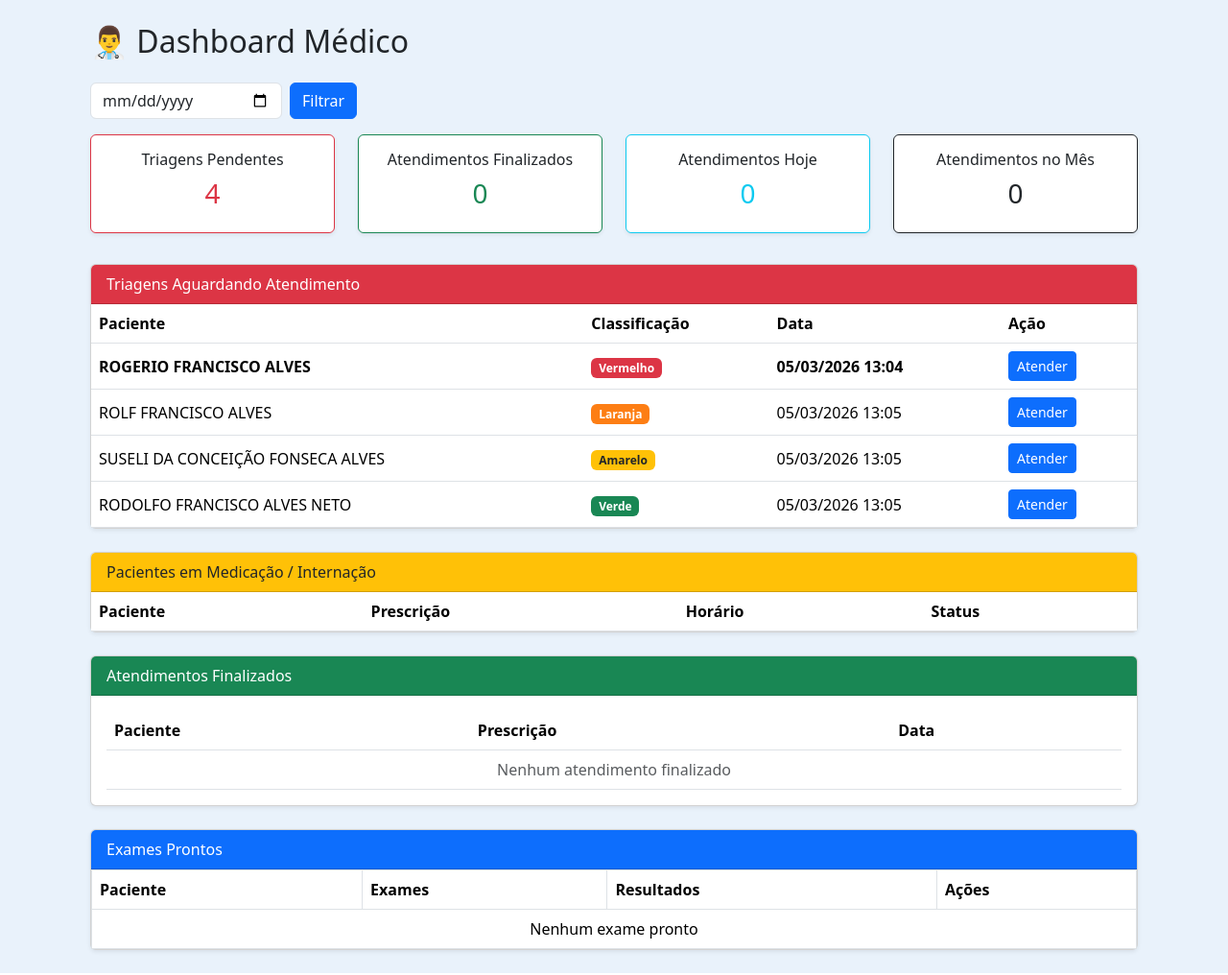
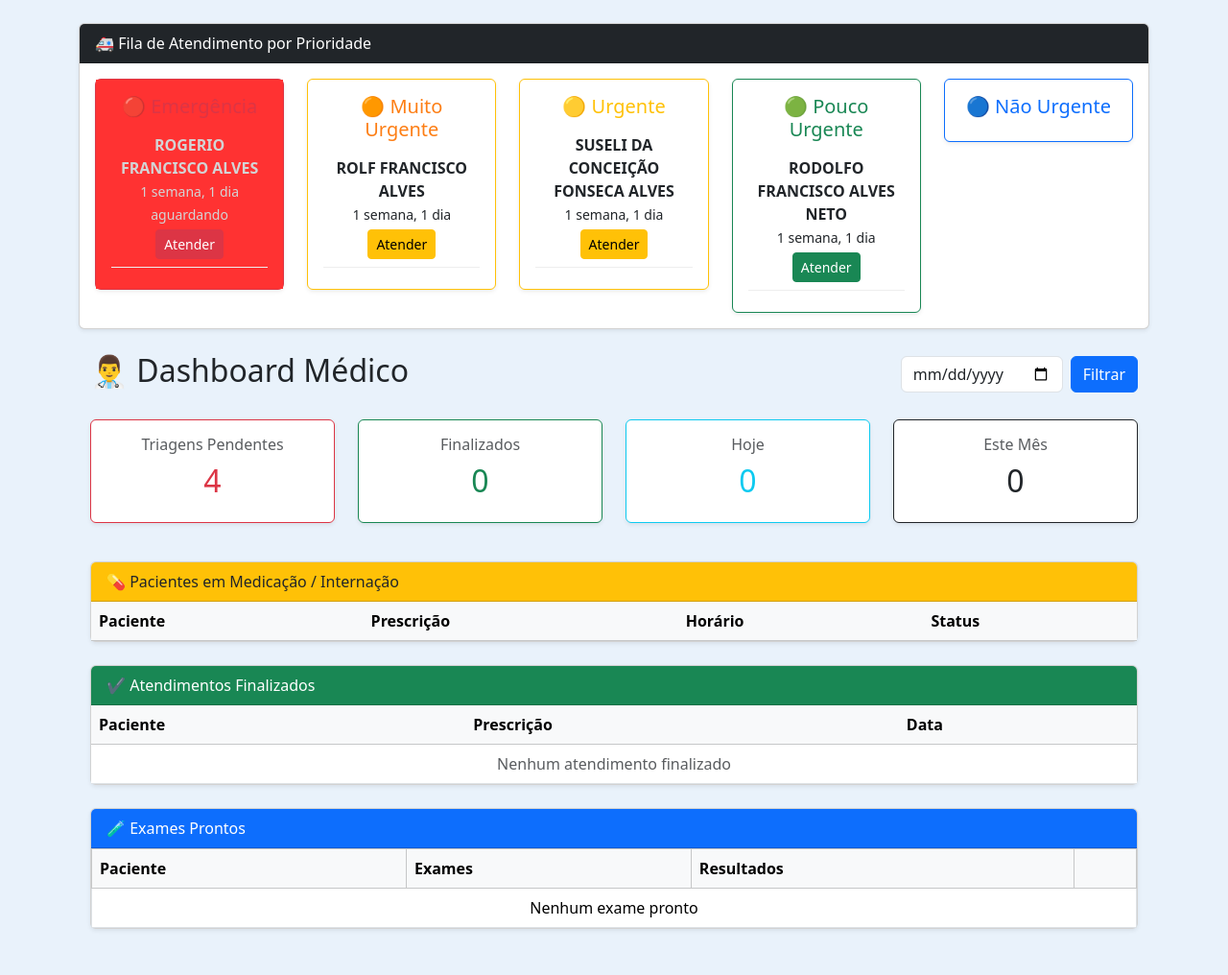
Before and after one commit to rfalves-wq/saude, a Django app: page /medico/dashboard/ in a window 1280 px wide. Shown: the part 56-1072 px from the top of the page at 96% size. Run offline with Django 5.2, Linux system fonts and the light colour scheme; a user stored in the database is signed in; data comes from the database, SQL or seed files in the repository; both versions use the stored data as it was after the commit; lists and menus that the app fills with data are empty; some libraries are stand-ins or nearby versions.

Commit message:
laboratorio_autalizado

```diff
--- a/medico/templates/medico/dashboard.html
+++ b/medico/templates/medico/dashboard.html
@@ -4,106 +4,312 @@
 {% block title %}Dashboard Médico{% endblock %}
 
 {% block content %}
-<div class="container mt-4">
-    <h2 class="mb-4">👨‍⚕️ Dashboard Médico</h2>
 
-    <!-- FILTRO DE DATA -->
-    <form method="get" class="mb-3 d-flex align-items-center gap-2">
-        <input type="date" name="data_atendimento" value="{{ data_filtro }}" class="form-control" style="max-width: 200px;">
-        <button type="submit" class="btn btn-primary">Filtrar</button>
-    </form>
 
-    <!-- CARDS DE TOTAIS -->
-    <div class="row mb-4">
-        <div class="col-md-3 mb-2">
-            <div class="card shadow-sm border-danger text-center">
+<!-- PAINEL DE PRIORIDADE -->
+<div class="card shadow-sm mb-4">
+<div class="card-header bg-dark text-white">
+🚑 Fila de Atendimento por Prioridade
+</div>
+
 <div class="card-body">
-                    <h6>Triagens Pendentes</h6>
-                    <h3 class="text-danger">{{ total_pendentes }}</h3>
+
+<div class="row text-center">
+
+<!-- VERMELHO -->
+<div class="col-md">
+<div class="card border-danger shadow-sm">
+<div class="card-body prioridade-vermelho">
+
+<h5 class="text-danger">🔴 Emergência</h5>
+
+{% for t in triagens %}
+{% if t.classificacao_risco == "Vermelho" %}
+
+<div class="fila-paciente">
+<strong>{{ t.paciente.nome }}</strong><br>
+<small>{{ t.data_triagem|timesince }} aguardando</small><br>
+
+<a href="{% url 'iniciar_atendimento' t.id %}"
+class="btn btn-sm btn-danger mt-1">
+Atender
+</a>
+
 </div>
-            </div>
-        </div>
-        <div class="col-md-3 mb-2">
-            <div class="card shadow-sm border-success text-center">
-                <div class="card-body">
-                    <h6>Atendimentos Finalizados</h6>
-                    <h3 class="text-success">{{ total_atendidos }}</h3>
-                </div>
-            </div>
-        </div>
-        <div class="col-md-3 mb-2">
-            <div class="card shadow-sm border-info text-center">
-                <div class="card-body">
-                    <h6>Atendimentos Hoje</h6>
-                    <h3 class="text-info">{{ total_dia }}</h3>
-                </div>
-            </div>
-        </div>
-        <div class="col-md-3 mb-2">
-            <div class="card shadow-sm border-dark text-center">
-                <div class="card-body">
-                    <h6>Atendimentos no Mês</h6>
-                    <h3 class="text-dark">{{ total_mes }}</h3>
-                </div>
+
+{% endif %}
+{% endfor %}
+
 </div>
 </div>
 </div>
 
-    <!-- TRIAGENS PENDENTES -->
+
+<!-- LARANJA -->
+<div class="col-md">
+<div class="card border-warning shadow-sm">
+<div class="card-body">
+
+<h5 style="color:#fd7e14">🟠 Muito Urgente</h5>
+
+{% for t in triagens %}
+{% if t.classificacao_risco == "Laranja" %}
+
+<div class="fila-paciente">
+<strong>{{ t.paciente.nome }}</strong><br>
+<small>{{ t.data_triagem|timesince }}</small><br>
+
+<a href="{% url 'iniciar_atendimento' t.id %}"
+class="btn btn-sm btn-warning mt-1">
+Atender
+</a>
+
+</div>
+
+{% endif %}
+{% endfor %}
+
+</div>
+</div>
+</div>
+
+
+<!-- AMARELO -->
+<div class="col-md">
+<div class="card border-warning shadow-sm">
+<div class="card-body">
+
+<h5 class="text-warning">🟡 Urgente</h5>
+
+{% for t in triagens %}
+{% if t.classificacao_risco == "Amarelo" %}
+
+<div class="fila-paciente">
+<strong>{{ t.paciente.nome }}</strong><br>
+<small>{{ t.data_triagem|timesince }}</small><br>
+
+<a href="{% url 'iniciar_atendimento' t.id %}"
+class="btn btn-sm btn-warning mt-1">
+Atender
+</a>
+
+</div>
+
+{% endif %}
+{% endfor %}
+
+</div>
+</div>
+</div>
+
+
+<!-- VERDE -->
+<div class="col-md">
+<div class="card border-success shadow-sm">
+<div class="card-body">
+
+<h5 class="text-success">🟢 Pouco Urgente</h5>
+
+{% for t in triagens %}
+{% if t.classificacao_risco == "Verde" %}
+
+<div class="fila-paciente">
+<strong>{{ t.paciente.nome }}</strong><br>
+<small>{{ t.data_triagem|timesince }}</small><br>
+
+<a href="{% url 'iniciar_atendimento' t.id %}"
+class="btn btn-sm btn-success mt-1">
+Atender
+</a>
+
+</div>
+
+{% endif %}
+{% endfor %}
+
+</div>
+</div>
+</div>
+
+
+<!-- AZUL -->
+<div class="col-md">
+<div class="card border-primary shadow-sm">
+<div class="card-body">
+
+<h5 class="text-primary">🔵 Não Urgente</h5>
+
+{% for t in triagens %}
+{% if t.classificacao_risco == "Azul" %}
+
+<div class="fila-paciente">
+<strong>{{ t.paciente.nome }}</strong><br>
+<small>{{ t.data_triagem|timesince }}</small><br>
+
+<a href="{% url 'iniciar_atendimento' t.id %}"
+class="btn btn-sm btn-primary mt-1">
+Atender
+</a>
+
+</div>
+
+{% endif %}
+{% endfor %}
+
+</div>
+</div>
+</div>
+
+</div>
+</div>
+</div>
+
+
+
+
+
+
+<div class="container mt-4">
+
+<!-- CABEÇALHO -->
+<div class="d-flex justify-content-between align-items-center mb-4">
+    <h2>👨‍⚕️ Dashboard Médico</h2>
+
+    <form method="get" class="d-flex gap-2">
+        <input type="date" name="data_atendimento"
+               value="{{ data_filtro }}"
+               class="form-control">
+
+        <button class="btn btn-primary">
+            Filtrar
+        </button>
+    </form>
+</div>
+
+
+<!-- CARDS -->
+<div class="row mb-4">
+
+<div class="col-md-3 mb-3">
+<div class="card shadow-sm text-center border-danger">
+<div class="card-body">
+<h6 class="text-muted">Triagens Pendentes</h6>
+<h2 class="text-danger">{{ total_pendentes }}</h2>
+</div>
+</div>
+</div>
+
+<div class="col-md-3 mb-3">
+<div class="card shadow-sm text-center border-success">
+<div class="card-body">
+<h6 class="text-muted">Finalizados</h6>
+<h2 class="text-success">{{ total_atendidos }}</h2>
+</div>
+</div>
+</div>
+
+<div class="col-md-3 mb-3">
+<div class="card shadow-sm text-center border-info">
+<div class="card-body">
+<h6 class="text-muted">Hoje</h6>
+<h2 class="text-info">{{ total_dia }}</h2>
+</div>
+</div>
+</div>
+
+<div class="col-md-3 mb-3">
+<div class="card shadow-sm text-center border-dark">
+<div class="card-body">
+<h6 class="text-muted">Este Mês</h6>
+<h2>{{ total_mes }}</h2>
+</div>
+</div>
+</div>
+
+</div>
+
+<!--
+ TRIAGENS
 <div class="card shadow-sm mb-4">
 <div class="card-header bg-danger text-white">
-            Triagens Aguardando Atendimento
+🚨 Triagens aguardando atendimento
 </div>
-        <div class="card-body p-0">
-            <table class="table table-hover align-middle mb-0">
-                <thead>
+
+<div class="table-responsive">
+<table class="table table-hover mb-0">
+
+<thead class="table-light">
 <tr>
 <th>Paciente</th>
 <th>Classificação</th>
 <th>Data</th>
-                        <th>Ação</th>
+<th></th>
 </tr>
 </thead>
+
 <tbody>
+
 {% for t in triagens %}
 <tr class="{% if t.classificacao_risco == 'Vermelho' %}alerta-vermelho{% endif %}">
+
 <td>{{ t.paciente.nome }}</td>
+
 <td>
+
 {% if t.classificacao_risco == "Vermelho" %}
 <span class="badge bg-danger">Vermelho</span>
+
 {% elif t.classificacao_risco == "Laranja" %}
-                                <span class="badge" style="background-color: #fd7e14;">Laranja</span>
+<span class="badge" style="background:#fd7e14;">Laranja</span>
+
 {% elif t.classificacao_risco == "Amarelo" %}
 <span class="badge bg-warning text-dark">Amarelo</span>
+
 {% elif t.classificacao_risco == "Verde" %}
 <span class="badge bg-success">Verde</span>
+
 {% elif t.classificacao_risco == "Azul" %}
 <span class="badge bg-primary">Azul</span>
 {% endif %}
+
 </td>
+
 <td>{{ t.data_triagem|date:"d/m/Y H:i" }}</td>
+
 <td>
-                            <a href="{% url 'iniciar_atendimento' t.id %}" class="btn btn-sm btn-primary">Atender</a>
+<a href="{% url 'iniciar_atendimento' t.id %}"
+class="btn btn-sm btn-primary">
+Atender
+</a>
+</td>
+
+</tr>
+
+{% empty %}
+<tr>
+<td colspan="4" class="text-center text-muted">
+Nenhuma triagem pendente
 </td>
 </tr>
-                    {% empty %}
-                    <tr>
-                        <td colspan="4" class="text-center text-muted">Nenhuma triagem pendente</td>
-                    </tr>
 {% endfor %}
+
 </tbody>
 </table>
 </div>
 </div>
+-->
 
-    <!-- MEDICAÇÃO / INTERNAÇÃO -->
+
+<!-- MEDICAÇÃO -->
 <div class="card shadow-sm mb-4">
-        <div class="card-header bg-warning text-dark">
-            Pacientes em Medicação / Internação
+<div class="card-header bg-warning">
+💊 Pacientes em Medicação / Internação
 </div>
-        <div class="card-body p-0">
-            <table class="table table-hover align-middle mb-0">
-                <thead>
+
+<div class="table-responsive">
+<table class="table table-hover mb-0">
+
+<thead class="table-light">
 <tr>
 <th>Paciente</th>
 <th>Prescrição</th>
@@ -111,138 +317,265 @@
 <th>Status</th>
 </tr>
 </thead>
+
 <tbody>
+
 {% for a in aguardando_medicacao %}
 <tr>
 <td>{{ a.paciente.nome }}</td>
 <td>{{ a.prescricao|default:"-" }}</td>
 <td>{{ a.horario_medicacao|time:"H:i"|default:"-" }}</td>
-                        <td><span class="badge bg-warning text-dark">Aguardando técnico</span></td>
+
+<td>
+<span class="badge bg-warning text-dark">
+Aguardando técnico
+</span>
+</td>
+
 </tr>
 {% endfor %}
 
+
 {% for a in medicacao_aplicada %}
 <tr>
+
 <td>{{ a.paciente.nome }}</td>
+
 <td>{{ a.prescricao|default:"-" }}</td>
+
 <td>{{ a.horario_medicacao|time:"H:i"|default:"-" }}</td>
+
 <td>
-                            <a href="{% url 'decidir_atendimento' a.id %}" class="btn btn-sm btn-primary">
+
+<a href="{% url 'decidir_atendimento' a.id %}"
+class="btn btn-sm btn-primary">
+
 Dispensar / Internar
+
 </a>
+
 </td>
+
 </tr>
 {% endfor %}
 
+
 {% for a in internacoes %}
 <tr>
+
 <td>{{ a.paciente.nome }}</td>
+
 <td>{{ a.prescricao|default:"-" }}</td>
-                        <td>{{ a.data_atendimento|date:"d/m/Y H:i"|default:"-" }}</td>
-                        <td><span class="badge bg-danger">Internado</span></td>
+
+<td>{{ a.data_atendimento|date:"d/m/Y H:i" }}</td>
+
+<td>
+<span class="badge bg-danger">
+Internado
+</span>
+</td>
+
 </tr>
 {% endfor %}
+
 </tbody>
 </table>
 </div>
 </div>
 
+
+
 <!-- FINALIZADOS -->
 <div class="card shadow-sm mb-4">
+
 <div class="card-header bg-success text-white">
-            Atendimentos Finalizados
+✔ Atendimentos Finalizados
 </div>
-        <div class="card-body" style="max-height:400px; overflow-y:auto;">
+
+<div class="table-responsive" style="max-height:350px">
+
 <table class="table table-hover mb-0">
-                <thead>
+
+<thead class="table-light">
 <tr>
 <th>Paciente</th>
 <th>Prescrição</th>
 <th>Data</th>
 </tr>
 </thead>
+
 <tbody>
+
 {% for a in atendimentos_finalizados %}
 <tr>
+
 <td>{{ a.paciente.nome }}</td>
+
 <td>{{ a.prescricao|default:"-" }}</td>
+
 <td>{{ a.data_atendimento|date:"d/m/Y H:i" }}</td>
+
 </tr>
+
 {% empty %}
+
 <tr>
-                        <td colspan="3" class="text-center text-muted">Nenhum atendimento finalizado</td>
+<td colspan="3" class="text-center text-muted">
+Nenhum atendimento finalizado
+</td>
 </tr>
+
 {% endfor %}
+
 </tbody>
 </table>
+
 </div>
 </div>
 
-    <!-- EXAMES PRONTOS (agrupados por paciente) -->
-    <div class="card shadow-sm mb-4">
+
+
+<!-- EXAMES PRONTOS -->
+<div class="card shadow-sm mb-5">
+
 <div class="card-header bg-primary text-white">
-            Exames Prontos
+🧪 Exames Prontos
 </div>
-        <div class="card-body p-0">
+
+<div class="table-responsive">
 <table class="table table-bordered mb-0">
-                <thead>
+
+<thead class="table-light">
 <tr>
 <th>Paciente</th>
 <th>Exames</th>
 <th>Resultados</th>
-                        <th>Ações</th>
+<th></th>
 </tr>
 </thead>
+
 <tbody>
-                    {% if exames_prontos %}
+
 {% for e in exames_prontos %}
 <tr>
+
 <td>{{ e.paciente }}</td>
+
 <td>{{ e.exames|join:", " }}</td>
+
 <td>{{ e.resultados|join:", " }}</td>
+
 <td>
+
 {% for id in e.ids %}
-                                    <a href="{% url 'visualizar_exame' id %}" class="btn btn-sm btn-info">Ver</a>
-                                    <a href="{% url 'gerar_pdf_exame' id %}" class="btn btn-sm btn-secondary">PDF</a>
+
+<a href="{% url 'visualizar_exame' id %}"
+class="btn btn-sm btn-info">
+Ver
+</a>
+
+<a href="{% url 'gerar_pdf_exame' id %}"
+class="btn btn-sm btn-secondary">
+PDF
+</a>
+
 {% endfor %}
+
+</td>
+
+</tr>
+
+{% empty %}
+
+<tr>
+<td colspan="4" class="text-center">
+Nenhum exame pronto
 </td>
 </tr>
+
 {% endfor %}
-                    {% else %}
-                        <tr>
-                            <td colspan="4" class="text-center">Nenhum exame pronto</td>
-                        </tr>
-                    {% endif %}
+
 </tbody>
 </table>
 </div>
-    </div>
+
 </div>
 
+</div>
+
+
 <style>
-.alerta-vermelho {
+
+.alerta-vermelho{
 animation: piscar 0.8s infinite;
-    font-weight: bold;
+font-weight:bold;
 }
-@keyframes piscar {
-    0% { background-color: #ffd6d6; }
-    50% { background-color: #ff0000; color: white; }
-    100% { background-color: #ffd6d6; }
+
+@keyframes piscar{
+
+0%{background:#ffd6d6;}
+
+50%{
+background:#ff0000;
+color:white;
+}
+
+100%{background:#ffd6d6;}
+
+}
+
+
+.fila-paciente{
+padding:8px;
+border-bottom:1px solid #eee;
+margin-bottom:6px;
+}
+
+.prioridade-vermelho{
+animation: piscar 0.8s infinite;
+}
+
+@keyframes piscar{
+
+0%{background:#fff;}
+
+50%{
+background:#ff0000;
+color:white;
+}
+
+100%{background:#fff;}
+
 }
 </style>
 
+
 <script>
-setInterval(function(){ location.reload(); }, 7000);
 
-document.addEventListener("DOMContentLoaded", function() {
-    let existeVermelho = document.querySelector(".alerta-vermelho");
-    if (existeVermelho) {
+/* auto atualizar */
+setInterval(function(){
+location.reload();
+},8000);
+
+
+/* alerta sonoro */
+document.addEventListener("DOMContentLoaded",function(){
+
+let vermelho=document.querySelector(".alerta-vermelho");
+
+if(vermelho){
+
 setTimeout(function(){
-            let audio = new Audio("https://www.soundjay.com/buttons/sounds/beep-07.mp3");
-            audio.play().catch(e => console.log("Som bloqueado"));
-        }, 500);
+
+let audio=new Audio("https://www.soundjay.com/buttons/sounds/beep-07.mp3");
+audio.play().catch(()=>{});
+
+},500);
+
 }
+
 });
+
 </script>
 
 {% endblock %}
```
Also changed, not shown: medico/templates/medico/atendimento.html (+160 -52 lines), db.sqlite3. Lines whose indentation alone changed are shown as unchanged.
